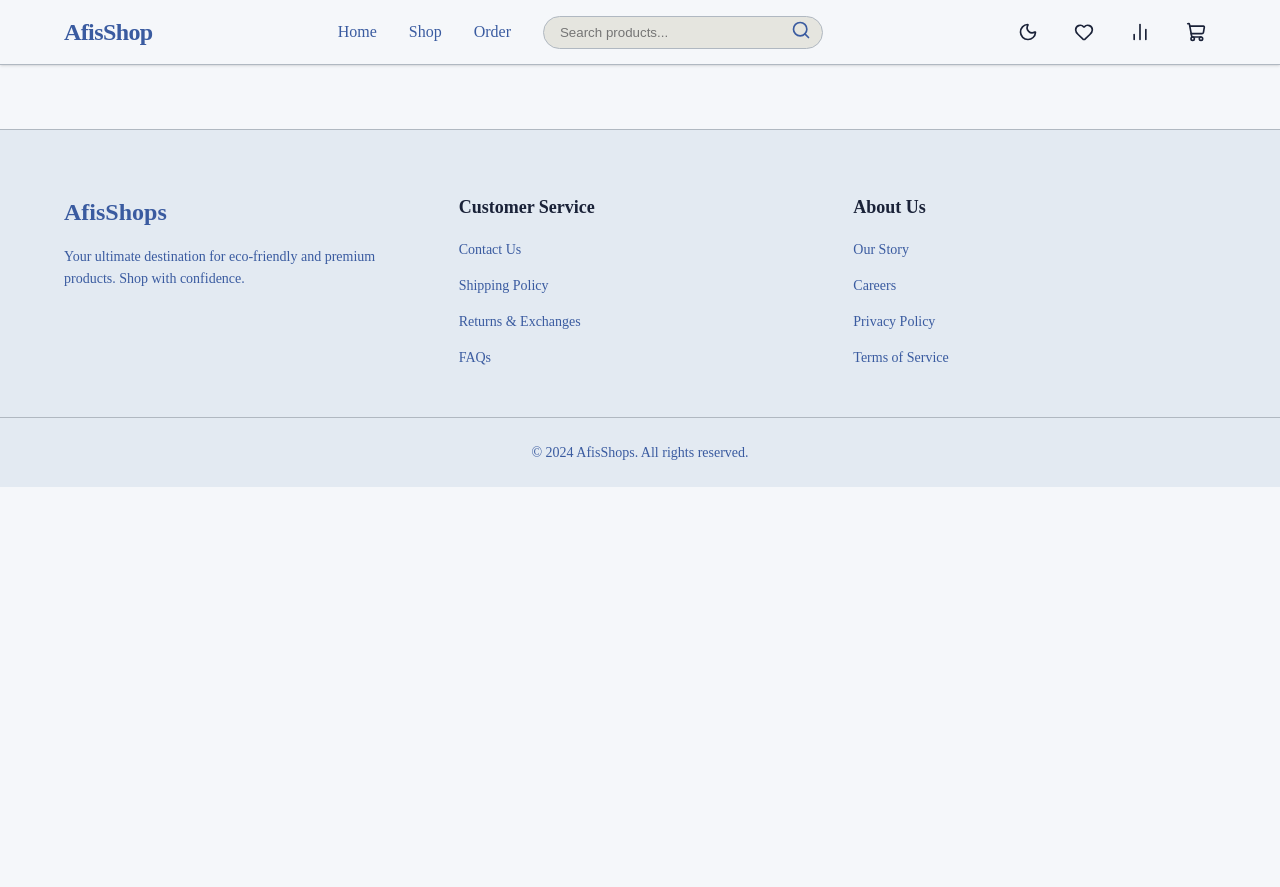
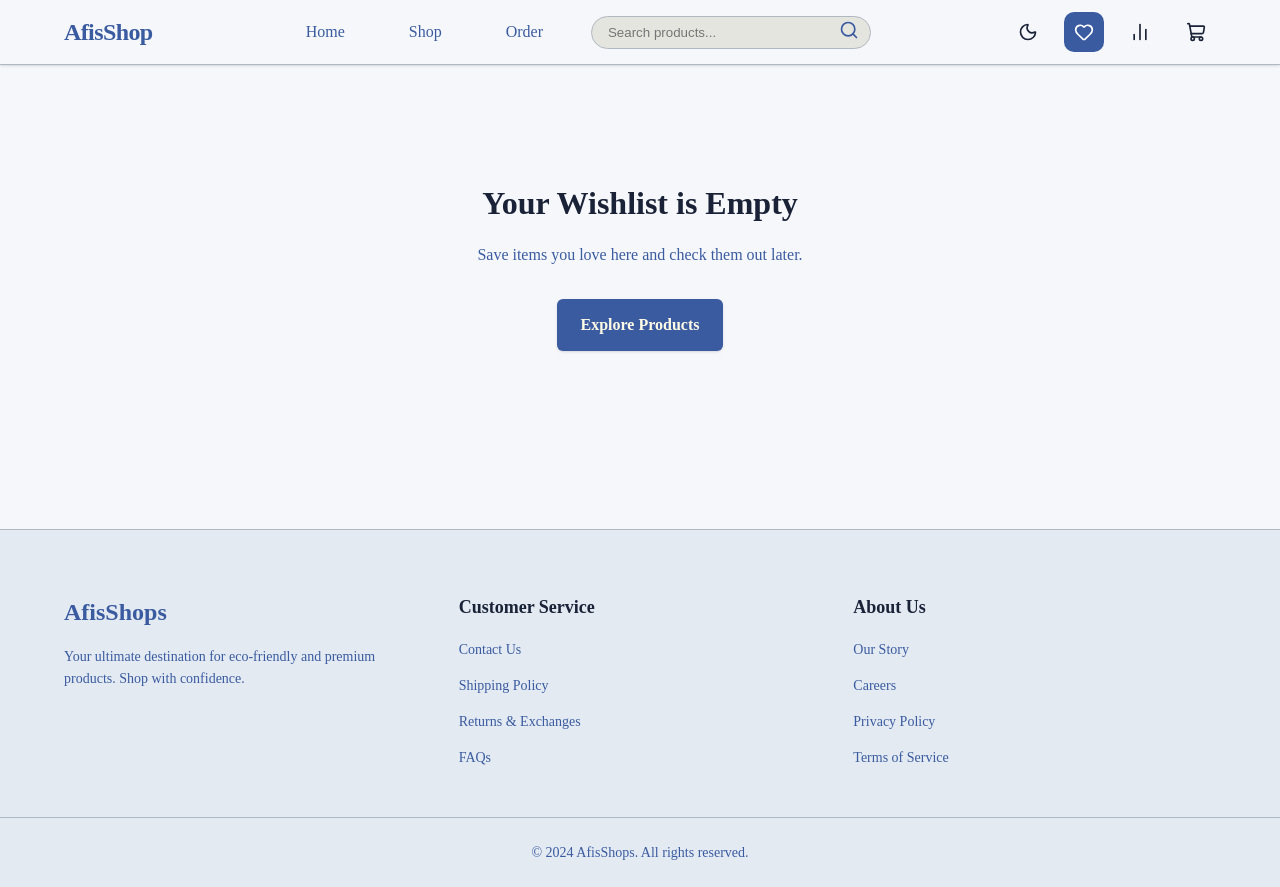
Before and after one commit to Afisphbl/E-Commrance-Store, a React (Vite) app: page /wishlist in a window 1280 px wide. Before the commit the page ends 800 px from the top, so only its background shows below. Built offline with nearby package versions, Linux system fonts and the light colour scheme.

Commit message:
Implement wishlist functionality with context provider, hooks, and UI updates

```diff
--- a/src/App.jsx
+++ b/src/App.jsx
@@ -5,15 +5,18 @@ import Products from "./pages/Products/Products";
 import Navbar from "./components/nav-bar/Navbar";
 import Footer from "./components/Footer/Footer";
 import AppRoutes from "./routes/AppRoutes";
+import { WishlistProvider } from "./context/WishlistContext";
 
 function App() {
   return (
     <ThemeProvider>
-      <BrowserRouter>
-        <Navbar />
-        <AppRoutes />
-        <Footer />
-      </BrowserRouter>
+      <WishlistProvider>
+        <BrowserRouter>
+          <Navbar />
+          <AppRoutes />
+          <Footer />
+        </BrowserRouter>
+      </WishlistProvider>
     </ThemeProvider>
   );
 }
--- a/src/components/ProductCard/ProductCard.jsx
+++ b/src/components/ProductCard/ProductCard.jsx
@@ -1,6 +1,7 @@
 import { ChartNoAxesColumn, Heart, ShoppingCart, Star } from "lucide-react";
 import "./ProductCard.css";
 import { Link } from "react-router";
+import { useWishlist } from "../../hooks/useWishlist";
 
 function ProductCard({
   id,
@@ -12,18 +13,32 @@ function ProductCard({
   currentPrice,
   originalPrice,
 }) {
+  const { wishlist, addToWishlist } = useWishlist();
   return (
     <div className="product-card">
       <Link to={`/products/${id}`} className="product-image-wrapper">
         <img className="product-image" src={image} alt={title} />
 
-        <span className="discount-badge">-{discount}%</span>
+        <span className="discount-badge">-{Math.floor(discount)}%</span>
         <button
           type="button"
           className="wishlist-btn"
           aria-label="Add to wishlist"
+          onClick={(e) => {
+            e.preventDefault();
+            e.stopPropagation();
+            addToWishlist(id);
+          }}
         >
-          <Heart size={16} />
+          <Heart
+            size={16}
+            fill={wishlist.some((item) => item.id === id) ? "#FF0000" : "none"}
+            color={
+              wishlist.some((item) => item.id === id)
+                ? "#FF0000"
+                : "currentColor"
+            }
+          />
         </button>
 
         <button
--- a/src/components/nav-bar/Navbar.css
+++ b/src/components/nav-bar/Navbar.css
@@ -39,8 +39,11 @@
   color: var(--foreground);
 }
 
+.nav {
+  padding: 0.5rem 1rem;
+}
+
 a.active {
-  padding: 0.5rem 1rem;
   border-radius: 10px;
   background-color: var(--primary);
   color: white;
@@ -105,7 +108,7 @@ a.active {
   position: absolute;
   top: 0;
   right: 0;
-  background-color: var(--primary);
+  background-color: red;
   color: var(--primary-foreground);
   font-size: 0.65rem;
   font-weight: bold;
--- a/src/components/nav-bar/Navbar.jsx
+++ b/src/components/nav-bar/Navbar.jsx
@@ -13,10 +13,12 @@ import {
 
 import "./Navbar.css";
 import { useState } from "react";
+import { useWishlist } from "../../hooks/useWishlist";
 
 function Navbar() {
   const [mobileMenuOpen, setMobileMenuOpen] = useState(false);
   const { theme, toggleTheme } = useTheme();
+  const { wishlist } = useWishlist();
   return (
     <div className="navbar-container">
       {mobileMenuOpen && (
@@ -42,9 +44,15 @@ function Navbar() {
               <X size={20} />
             </button>
           </div>
-          <NavLink to="/">Home</NavLink>
-          <NavLink to="/products">Shop</NavLink>
-          <NavLink to="/orders">Order</NavLink>
+          <NavLink className="nav" to="/">
+            Home
+          </NavLink>
+          <NavLink className="nav" to="/products">
+            Shop
+          </NavLink>
+          <NavLink className="nav" to="/orders">
+            Order
+          </NavLink>
 
           <div className="navbar-search">
             <input
@@ -64,9 +72,12 @@ function Navbar() {
             {theme === "light" ? <Moon size={20} /> : <Sun size={20} />}
           </button>
 
-          <button className="icon-btn nav-icon">
+          <NavLink className="icon-btn nav-icon" to="/wishlist">
             <Heart size={20} />
-          </button>
+            {wishlist.length > 0 && (
+              <span className="badge">{wishlist.length}</span>
+            )}
+          </NavLink>
 
           <button className="icon-btn nav-icon">
             <ChartNoAxesColumn size={20} />
--- /dev/null
+++ b/src/context/WishlistContext.jsx
@@ -0,0 +1,126 @@
+import { createContext, useReducer } from "react";
+import { API_BASE_URL } from "../utils/constant";
+import { currencyCalculator, formatPrice } from "../utils/helper";
+
+export const WishlistContaxt = createContext();
+
+const initialState = {
+  wishlist: [],
+  removedWishlist: [],
+  status: "idle",
+};
+
+[].findIndex;
+function wishlistReducer(state, action) {
+  switch (action.type) {
+    case "START":
+      return { ...state, status: "loading" };
+
+    case "ADD_TO_WISHLIST": {
+      return {
+        ...state,
+        wishlist: [...state.wishlist, action.payload],
+        status: "success",
+      };
+    }
+
+    case "REMOVE_FROM_WISHLIST": {
+      const removedItem = state.wishlist.find(
+        (item) => item.id === action.payload,
+      );
+
+      return {
+        ...state,
+        wishlist: state.wishlist.filter((item) => item.id !== action.payload),
+        removedWishlist: [
+          ...state.removedWishlist,
+          { ...removedItem, isInWishlist: false },
+        ],
+      };
+    }
+
+    case "ADD_BACK_TO_WISHLIST": {
+      const addedBackItem = state.removedWishlist.find(
+        (item) => item.id === action.payload,
+      );
+      return {
+        ...state,
+        wishlist: [...state.wishlist, { ...addedBackItem, isInWishlist: true }],
+        removedWishlist: state.removedWishlist.filter(
+          (item) => item.id !== action.payload,
+        ),
+      };
+    }
+
+    default:
+      return state;
+  }
+}
+
+export const WishlistProvider = ({ children }) => {
+  const [state, dispatch] = useReducer(wishlistReducer, initialState);
+
+  async function addToWishlist(id) {
+    const isAlreadyInWishlist = state.wishlist.some((item) => item.id === id);
+
+    const isAlreadyRemoved = state.removedWishlist.some(
+      (item) => item.id === id,
+    );
+
+    if (isAlreadyInWishlist) {
+      dispatch({ type: "REMOVE_FROM_WISHLIST", payload: id });
+      return;
+    }
+
+    if (isAlreadyRemoved) {
+      dispatch({ type: "ADD_BACK_TO_WISHLIST", payload: id });
+      return;
+    }
+
+    try {
+      dispatch({ type: "START" });
+      const response = await fetch(`${API_BASE_URL}/products/${id}`);
+      if (!response.ok) throw new Error("Network response was not ok");
+      const data = await response.json();
+      const discountedPrice = currencyCalculator(
+        data.price,
+        data.discountPercentage ?? 0,
+      );
+
+      const formattedCurrentPrice = formatPrice(discountedPrice);
+      const product = {
+        id: data.id,
+        brand: data.brand,
+        category: data.category,
+        description: data.description,
+        discount: data.discountPercentage ?? 0,
+        image: data.images[0] ?? "",
+        originalPrice: formatPrice(data.price),
+        currentPrice: formattedCurrentPrice,
+        rating: data.rating,
+        reviews: data.reviews ?? [],
+        title: data.title,
+        warranty: data.warrantyInformation ?? "No warranty for this product",
+
+        availability: data.availabilityStatus ?? "Unknown",
+        stock: data.stock ?? 0,
+        isInWishlist: true,
+      };
+      dispatch({ type: "ADD_TO_WISHLIST", payload: product });
+    } catch (error) {
+      dispatch({ type: "ERROR", payload: error.message });
+    }
+  }
+
+  const value = {
+    wishlist: state.wishlist,
+    removedWishlist: state.removedWishlist,
+    status: state.status,
+    addToWishlist,
+  };
+  return (
+    <WishlistContaxt.Provider value={value}>
+      {children}
+    </WishlistContaxt.Provider>
+  );
+};
--- /dev/null
+++ b/src/hooks/useWishlist.js
@@ -0,0 +1,10 @@
+import { useContext } from "react";
+import { WishlistContaxt } from "../context/WishlistContext";
+
+export const useWishlist = () => {
+  const context = useContext(WishlistContaxt);
+  if (!context) {
+    throw new Error("useWishlist must be used within a WishlistProvider");
+  }
+  return context;
+};
--- a/src/pages/Home/Home.jsx
+++ b/src/pages/Home/Home.jsx
@@ -72,7 +72,7 @@ function Home() {
             brand: product.brand,
             category: product.category,
             description: product.description,
-            discount: Math.round(product.discountPercentage ?? 0),
+            discount: product.discountPercentage ?? 0,
             image: product.thumbnail,
             price: product.price,
             rating: product.rating,
--- /dev/null
+++ b/src/pages/Wishlist/Wishlist.css
@@ -0,0 +1,32 @@
+.wishlist-page {
+  padding-top: 2rem;
+  padding-bottom: 4rem;
+}
+
+.wishlist-empty {
+  display: flex;
+  align-items: center;
+  justify-content: center;
+  min-height: 50vh;
+}
+
+.wishlist-empty-content {
+  text-align: center;
+  max-width: 400px;
+}
+
+.wishlist-empty-content h2 {
+  font-size: 2rem;
+  margin-bottom: 1rem;
+  color: var(--foreground);
+}
+
+.wishlist-empty-content p {
+  color: var(--muted-foreground);
+  margin-bottom: 2rem;
+}
+
+.wishlist-meta {
+  color: var(--muted-foreground);
+  margin-bottom: 2rem;
+}
--- /dev/null
+++ b/src/pages/Wishlist/Wishlist.jsx
@@ -0,0 +1,39 @@
+import { Link } from "react-router";
+import { useWishlist } from "../../hooks/useWishlist";
+import ProductCard from "../../components/ProductCard/ProductCard";
+import { currencyCalculator, formatPrice } from "../../utils/helper";
+import "./Wishlist.css";
+
+function Wishlist() {
+  const { wishlist } = useWishlist();
+  if (wishlist.length === 0) {
+    return <EmptyWishlist />;
+  }
+  return (
+    <section className="container wishlist-page">
+      <h1>My Wishlist</h1>
+      <p className="wishlist-meta">{wishlist.length} items in wishlist</p>
+      <div className="product-grid">
+        {wishlist.map((product) => {
+          return <ProductCard key={product.id} {...product} />;
+        })}
+      </div>
+    </section>
+  );
+}
+
+function EmptyWishlist() {
+  return (
+    <div className="container wishlist-empty">
+      <div className="wishlist-empty-content">
+        <h2>Your Wishlist is Empty</h2>
+        <p>Save items you love here and check them out later.</p>
+        <Link to="/products" className="btn-primary">
+          Explore Products
+        </Link>
+      </div>
+    </div>
+  );
+}
+
+export default Wishlist;
--- a/src/routes/AppRoutes.jsx
+++ b/src/routes/AppRoutes.jsx
@@ -7,6 +7,7 @@ const Products = lazy(() => import("../pages/Products/Products"));
 const ProductDetails = lazy(
   () => import("../pages/ProductDetails/ProductDetails"),
 );
+const Wishlist = lazy(() => import("../pages/Wishlist/Wishlist"));
 
 function AppRoutes() {
   return (
@@ -16,6 +17,7 @@ function AppRoutes() {
         <Route path="/products" element={<Products />} />
         <Route path="/products/:id" element={<ProductDetails />} />
         <Route path="/orders" element={<h1>Order</h1>} />
+        <Route path="/wishlist" element={<Wishlist />} />
       </Routes>
     </Suspense>
   );
```
